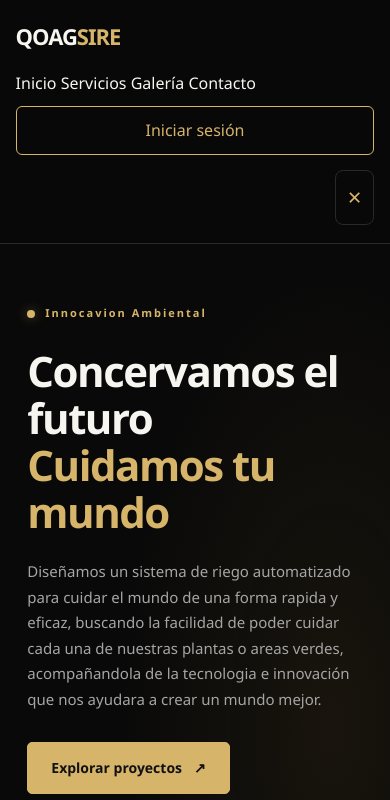
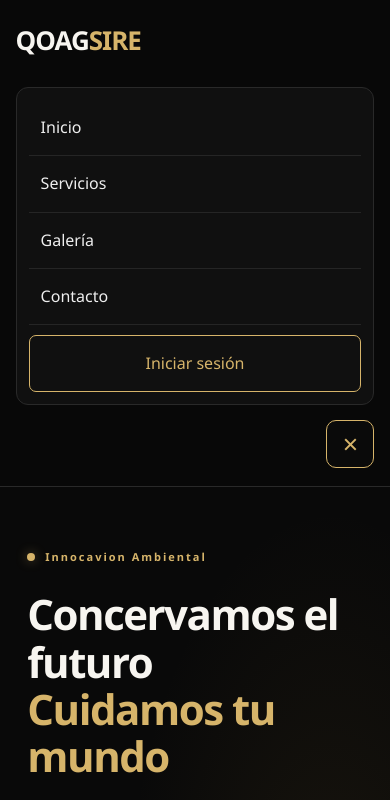
Before and after one commit to ricardomg0911-dev/QOAGSIRE, a plain HTML site: page index.html in a window 390 px wide. Both pictures are taken after a click on the button "Abrir menú". Shown: the top 800 px of the page. Drawn offline with Linux system fonts and the light colour scheme.

```diff
--- a/estilos.css
+++ b/estilos.css
@@ -1003,3 +1003,106 @@
         text-align: center;
     }
 }
+
+
+/* =========================
+   MENU RESPONSIVO PARA CELULARES
+========================= */
+
+@media (max-width: 768px) {
+
+    /* Encabezado */
+    header {
+        position: relative;
+        z-index: 1000;
+    }
+
+    .header-contenido {
+        display: flex;
+        align-items: center;
+        justify-content: space-between;
+        flex-wrap: wrap;
+        gap: 15px;
+    }
+
+    /* Logo */
+    .logo {
+        margin: 0;
+        font-size: 26px;
+    }
+
+    /* Botón hamburguesa */
+    #menuToggle {
+        display: flex;
+        align-items: center;
+        justify-content: center;
+        width: 48px;
+        height: 48px;
+        padding: 0;
+        border: 1px solid #d6b46a;
+        border-radius: 10px;
+        background: #0a0a0a;
+        color: #d6b46a;
+        font-size: 27px;
+        cursor: pointer;
+    }
+
+    /* Menú cerrado */
+    #navegacion {
+        display: none;
+        flex-direction: column;
+        align-items: stretch;
+        gap: 0;
+        width: 100%;
+        padding: 12px;
+        margin-top: 10px;
+        box-sizing: border-box;
+        background: #101010;
+        border: 1px solid #292929;
+        border-radius: 12px;
+    }
+
+    /* Menú abierto */
+    #navegacion.abierto {
+        display: flex;
+    }
+
+    /* Enlaces */
+    #navegacion a {
+        display: block;
+        width: 100%;
+        box-sizing: border-box;
+        padding: 14px 12px;
+        color: #eeeeee;
+        text-decoration: none;
+        text-align: left;
+        border-bottom: 1px solid #252525;
+        font-size: 16px;
+    }
+
+    #navegacion a:hover {
+        color: #d6b46a;
+        background: #191919;
+    }
+
+    /* Botones de sesión */
+    #navegacion .boton-menu {
+        width: 100%;
+        margin-top: 10px;
+        border: 1px solid #d6b46a;
+        border-radius: 7px;
+        color: #d6b46a;
+        text-align: center;
+    }
+
+    #navegacion .boton-menu[hidden] {
+        display: none !important;
+    }
+}
+
+/* En computadoras se oculta la hamburguesa */
+@media (min-width: 769px) {
+    #menuToggle {
+        display: none;
+    }
+}
```
